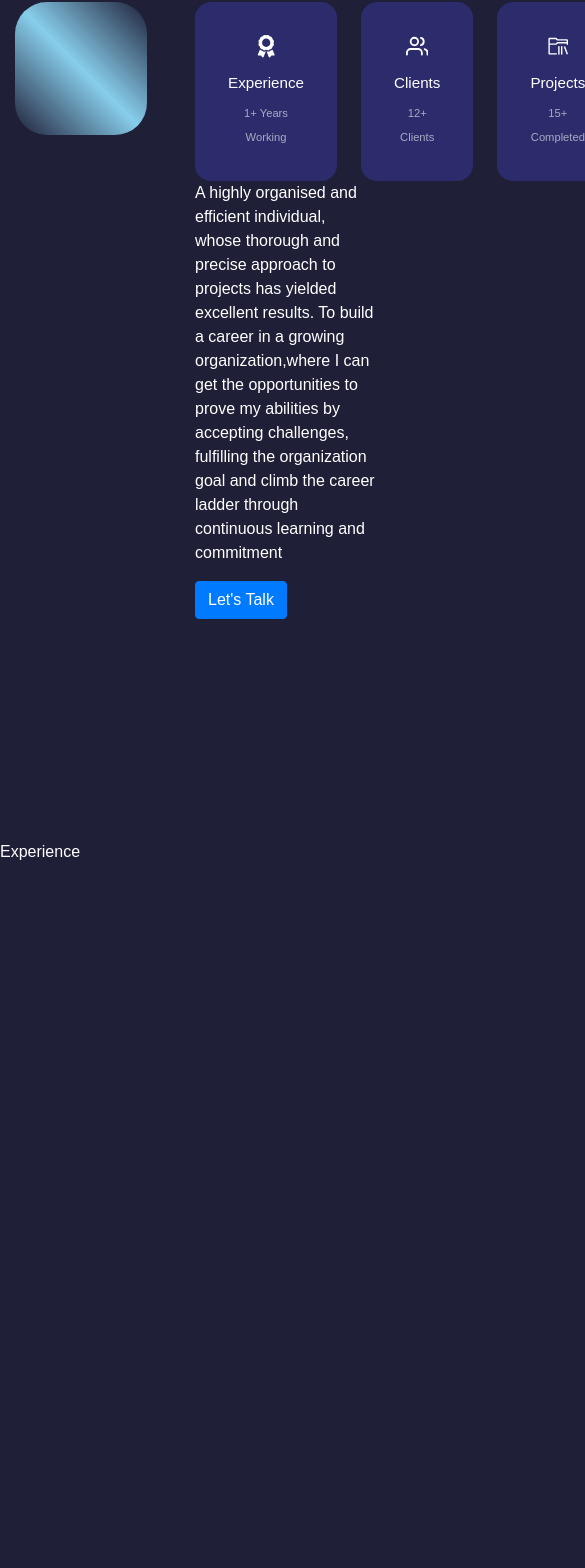
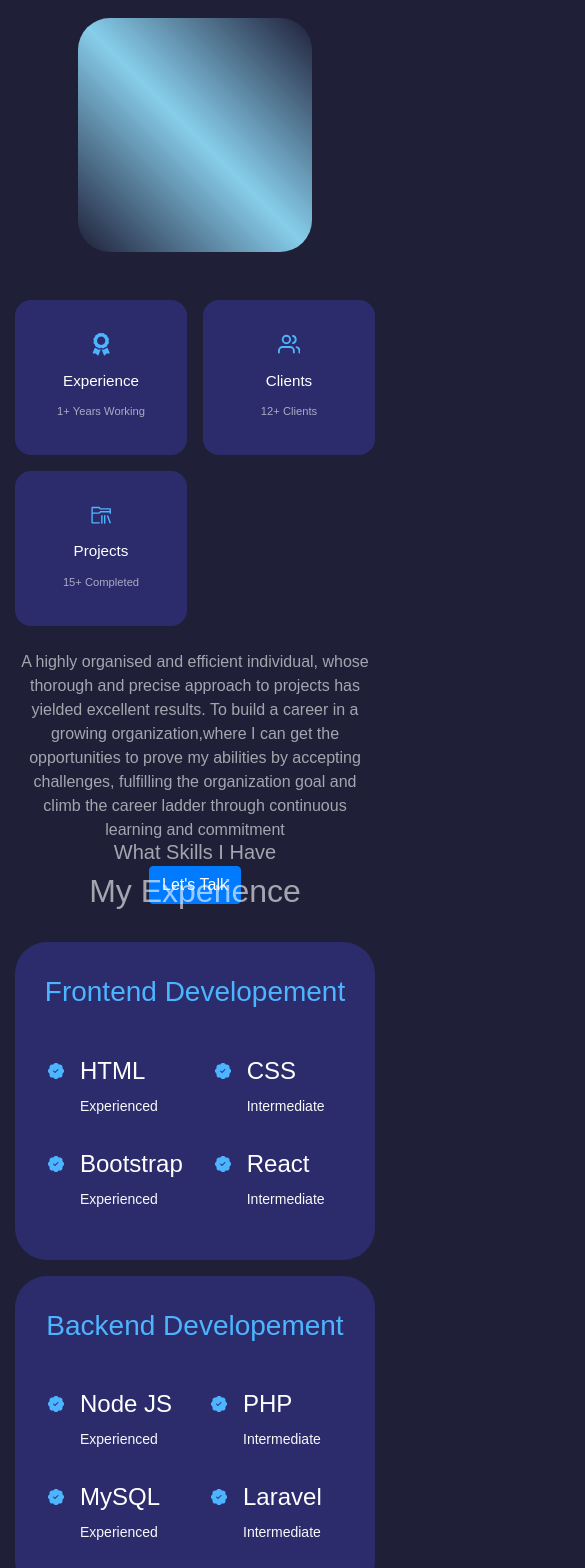
Before and after one commit to sakilbd/ReactJs-Portfolio, a React (Create React App) app: page / in a window 390 px wide. Shown: the part 1040-2608 px from the top of the page, 585 px wide, since content can reach past the window. Built offline with nearby package versions, Linux system fonts and the light colour scheme.

Commit message:
Experience portion done

```diff
--- a/src/Components/about/about.css
+++ b/src/Components/about/about.css
@@ -1,62 +1,98 @@
-.about__container{
-
-    display:grid;
-    grid-template-columns:35% 50%;
-    gap:15%;
+.about__container {
+    display: grid;
+    grid-template-columns: 35% 50%;
+    gap: 15%;
+    margin-top: 3rem;
 }
 
-.about__me{
-    width:105%;
-
-    aspect-ratio:1/1;
-    border-radius:2rem;
-    background:linear-gradient(45deg,transparent,skyblue,transparent);
-    display:grid;
-    place-items:center;
+.about__me {
+    width: 105%;
+    aspect-ratio: 1/1;
+    border-radius: 2rem;
+    background: linear-gradient(45deg, transparent, skyblue, transparent);
+    display: grid;
+    place-items: center;
 }
 
-.about__me__image{
-    border-radius:2rem;
-    overflow:hidden;
-    transform:rotate(5deg);
+.about__me__image {
+    border-radius: 2rem;
+    overflow: hidden;
+    transform: rotate(5deg);
     transition: var(--transition);
 }
 
-.about__me__image:hover{
-    transform:rotate(0deg);
+.about__me__image:hover {
+    transform: rotate(0deg);
 }
 
-.about__cards{
-    display:grid;
-    grid-template-columns: repeat(3,1fr);
-    gap:1.5rem;
+.about__cards {
+    display: grid;
+    grid-template-columns: repeat(3, 1fr);
+    gap: 1.5rem;
 }
 
-.about__card{
+.about__card {
     background: var(--color-bg-variant);
-    border:1px solid transparent;
-    border-radius:1rem;
-    padding:2rem;
-    text-align:center;
+    border: 1px solid transparent;
+    border-radius: 1rem;
+    padding: 2rem;
+    text-align: center;
     transition: var(--transition);
 }
-.about__card:hover{
-    background:transparent;
-    border-color: rgba(255,255,255,.4);
-    cursor:default;
+
+.about__card:hover {
+    background: transparent;
+    border-color: rgba(255, 255, 255, .4);
+    cursor: default;
 }
 
-.about__icon{
-    color:var(--color-primary);
-    font-size:1.4rem;
-    margin-bottom:1rem;
+.about__icon {
+    color: var(--color-primary);
+    font-size: 1.4rem;
+    margin-bottom: 1rem;
+}
 
-}
-.about__card h5{
+.about__card h5 {
     font-size: 0.95rem;
 }
 
-.about__card small{
+.about__card small {
     font-size: 0.7rem;
     color: var(--color-light);
 }
+
+.about__content p {
+    margin: 2rem 0 2.6rem;
+    color: var(--color-light);
+}
+
+@media screen and (max-width:1024px) {
+    .about__container {
+        grid-template-columns: 1fr;
+        gap: 0;
+    }
+    .about__me {
+        width: 50%;
+        margin: 2rem auto 4rem;
+    }
+    .about__content p {
+        margin: 1rem 0 1.5rem;
+    }
+}
+
+@media screen and (max-width:600px) {
+    .about__me {
+        width: 65%;
+        margin: 0 auto 3rem;
+    }
+    .about__cards {
+        grid-template-columns: 1fr 1fr;
+        gap: 1rem;
+    }
+    .about__content {
+        text-align: center;
+    }
+    .about__content p {
+        margin: 1.5rem 0;
+    }
+}
--- a/src/Components/experience/Experience.js
+++ b/src/Components/experience/Experience.js
@@ -1,9 +1,84 @@
 import React, { Component } from 'react';
+import {BsFillPatchCheckFill} from 'react-icons/bs';
+import './experience.css';
 
 class Experience extends Component {
     state = {  }
     render() {
-        return (<section id="experience">Experience</section>);
+        return (
+            <section id="experience">
+               <h5>What Skills I Have</h5>
+               <h2>My Experience</h2>
+                <div className="container experience__container">
+                    <div className="experience__frontend">
+                        <h3>Frontend Developement</h3>
+                        <div className="experience__content">
+                            <article className="experience__details">
+                                <BsFillPatchCheckFill className="experience_details-icon"/>
+                                  <div>
+                                    <h4>HTML</h4>
+                                    <small className="text-light">Experienced</small>
+                                  </div>
+                            </article>
+                            <article className="experience__details">
+                                <BsFillPatchCheckFill className="experience_details-icon"/>
+                                  <div>
+                                    <h4>CSS</h4>
+                                    <small className="text-light">Intermediate</small>
+                                  </div>
+                            </article>
+                            <article className="experience__details">
+                                <BsFillPatchCheckFill className="experience_details-icon"/>
+                                  <div>
+                                    <h4>Bootstrap</h4>
+                                    <small className="text-light">Experienced</small>
+                                  </div>
+                            </article>
+                            <article className="experience__details">
+                                <BsFillPatchCheckFill className="experience_details-icon"/>
+                                  <div>
+                                    <h4>React</h4>
+                                    <small className="text-light">Intermediate</small>
+                                  </div>
+                            </article>
+                        </div>
+                    </div>
+                    {/* End of FrontEnd */}
+                    <div className="experience__backend">
+                        <h3>Backend Developement</h3>
+                        <div className="experience__content">
+                            <article className="experience__details">
+                                <BsFillPatchCheckFill className="experience_details-icon"/>
+                                  <div>
+                                    <h4>Node JS</h4>
+                                    <small className="text-light">Experienced</small>
+                                  </div>
+                            </article>
+                            <article className="experience__details">
+                                <BsFillPatchCheckFill className="experience_details-icon"/>
+                                  <div>
+                                    <h4>PHP</h4>
+                                    <small className="text-light">Intermediate</small>
+                                  </div>
+                            </article>
+                            <article className="experience__details">
+                                <BsFillPatchCheckFill className="experience_details-icon"/>
+                                  <div>
+                                    <h4>MySQL</h4>
+                                    <small className="text-light">Experienced</small>
+                                  </div>
+                            </article>
+                            <article className="experience__details">
+                                <BsFillPatchCheckFill className="experience_details-icon"/>
+                                  <div>
+                                    <h4>Laravel</h4>
+                                    <small className="text-light">Intermediate</small>
+                                  </div>
+                            </article>
+                        </div>
+                    </div>
+                </div>
+            </section>);
     }
 }
 
--- a/src/Components/experience/experience.css
+++ b/src/Components/experience/experience.css
@@ -0,0 +1,65 @@
+.experience__container {
+    display: grid;
+    grid-template-columns: 1fr 1fr;
+    gap: 2rem;
+}
+
+.experience__container>div {
+    background: var(--color-bg-variant);
+    padding: 2.4rem 5rem;
+    border-radius: 2rem;
+    border: 1px solid transparent;
+    transition: var(--transition);
+}
+
+.experience__container>div:hover {
+    background: transparent;
+    border-color: var(--color-primary);
+    cursor: default;
+}
+
+.experience__container>div h3 {
+    text-align: center;
+    margin-bottom: 2rem;
+    color: var(--color-primary);
+}
+
+.experience__content {
+    display: grid;
+    grid-template-columns: 1fr 1fr;
+    grid-gap: 2rem;
+}
+
+.experience__details {
+    display: flex;
+    gap: 1rem;
+}
+
+.experience_details-icon {
+    margin-top: 6px;
+    color: var(--color-primary);
+}
+
+@media screen and (max-width:1024px) {
+    .experience__container {
+        grid-template-columns: 1fr;
+    }
+    .experience__container>div {
+        width: 80%;
+        padding: 2rem;
+        margin: 0 auto;
+    }
+    .experience__content {
+        padding: 1rem;
+    }
+}
+
+@media screen and (max-width:600px) {
+    .experience__container {
+        gap: 1rem
+    }
+    .experience__container>div {
+        width: 100%;
+        padding: 2rem 1rem;
+    }
+}
--- a/src/index.css
+++ b/src/index.css
@@ -11,6 +11,7 @@
 :root {
     --color-bg: #1f1f38;
     --color-light: rgba(255, 255, 255, 0.6);
+    --color-primary: #4db5ff;
     --color-bg-variant: #2c2c6c;
     --container-width-lg: 75%;
     --container-width-md: 86%;
@@ -91,7 +92,7 @@
     }
 }
 
-@media screen and (max-width:1024px) {
+@media screen and (max-width:600px) {
     .continer {
         width: var(--container-width-sm);
     }
```
